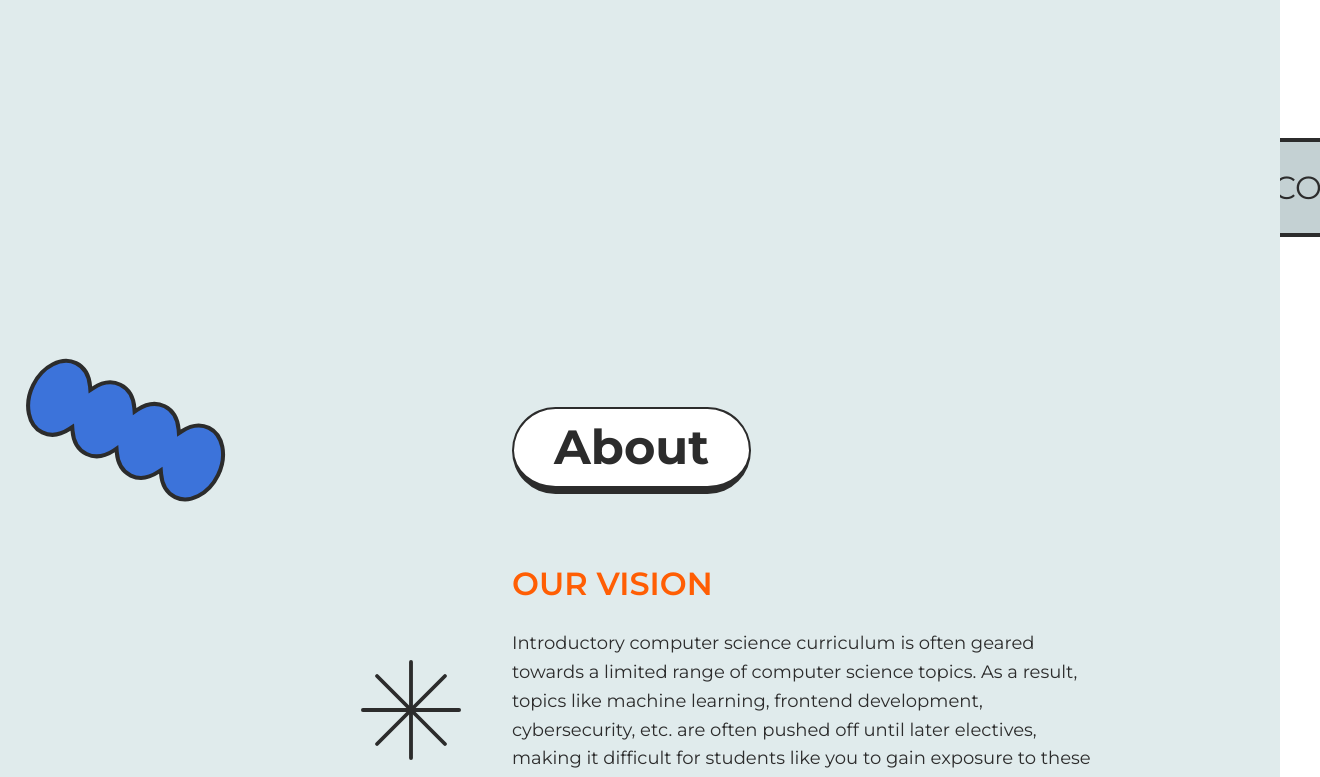
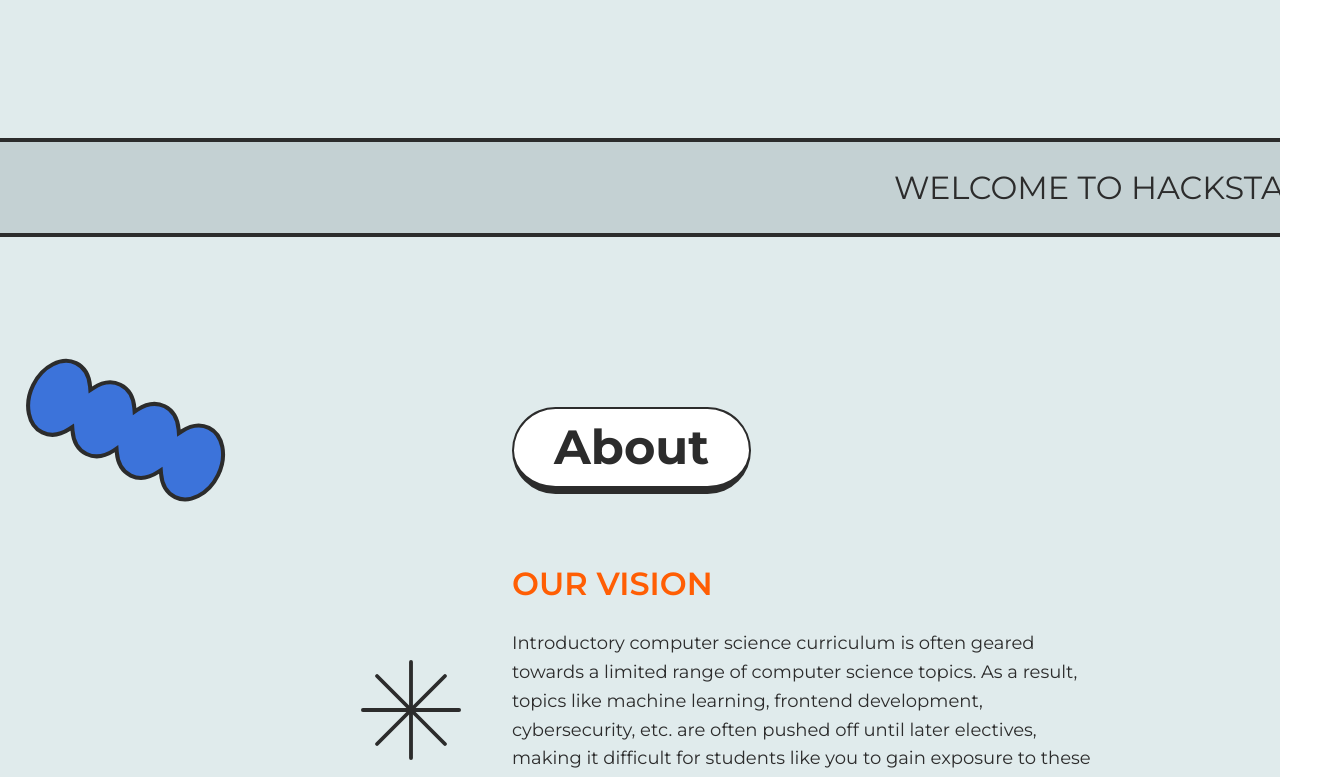
Before and after one commit to HackIllinois/hackstart-site, a React (Create React App) app: page / in a window 1280 px wide. Shown: the part 760-1537 px from the top of the page, 1320 px wide, since content can reach past the window. Built offline with nearby package versions, Linux system fonts and the light colour scheme.

Commit message:
:bug: applying smoothing on text, not entire banner

```diff
--- a/src/pages/Home/Banner/styles.module.scss
+++ b/src/pages/Home/Banner/styles.module.scss
@@ -1,14 +1,10 @@
 .banner {
   border: 4px solid #2C2C2C;
   background-color: #C4D1D3;
-  padding: 20px 20px;
+  padding: 20px 0;
   border-left: 0;
   border-right: 0;
   overflow-x: hidden;
-
-  // Smoothen animation
-  margin-left: 100%;
-  transform: translate(0, 0);
 
   .text {
     text-transform: uppercase;
@@ -16,6 +12,11 @@
     white-space: nowrap;
     animation: gallery 30s infinite linear;
     display: inline-block;
+    padding: 0 20px;
+
+    // Smoothen animation
+    margin-left: 100%;
+    transform: translate(0, 0);
 
     @media only screen and (max-width: 1100px) {
       font-size: 24px;
```
